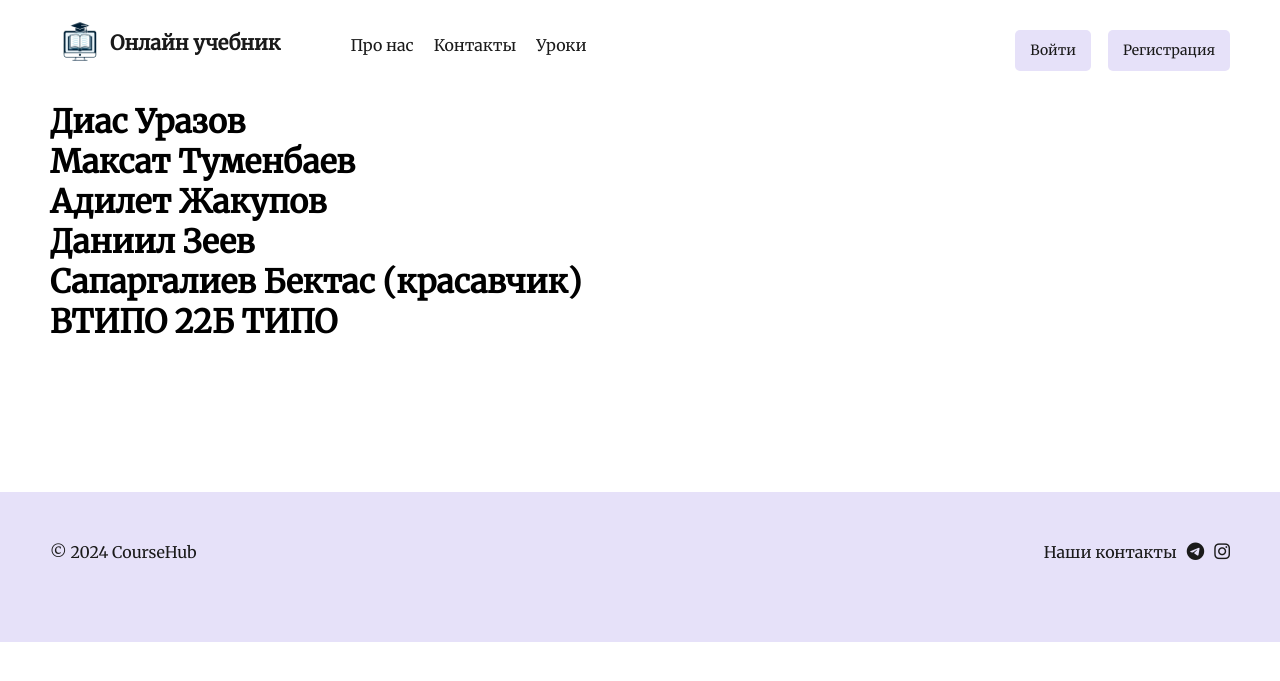
After one commit to DiasTime/python_vtipo, a Flask app: template templates/mainpage/aboutUs.html in a window 1280 px wide. The commit adds this page. Shown: the top 681 px of the page. Run offline with Flask 3, Linux system fonts and the light colour scheme; the template is opened without the code that fills it, so the values that code supplies are empty.

Commit message:
просто добавил страницу и поправил стили кнопки

```diff
--- /dev/null
+++ b/templates/mainpage/aboutUs.html
@@ -0,0 +1,75 @@
+<!DOCTYPE html>
+<html lang="en">
+  <head>
+    <meta charset="UTF-8" />
+    <meta http-equiv="X-UA-Compatible" content="IE=edge" />
+    <meta name="viewport" content="width=device-width, initial-scale=1.0" />
+    <title>CourseHub</title>
+
+    <link
+      rel="stylesheet"
+      href="https://cdnjs.cloudflare.com/ajax/libs/font-awesome/6.2.0/css/all.min.css" />
+    <link rel="icon" type="image/x-icon" href="img/545646161.png" />
+    <link rel="stylesheet" href="style.css" type="text/css" />
+  </head>
+  <body>
+    <header>
+      <div class="left-side-menu">
+        <div class="logo">
+          <a href="index.html">
+            <img src="img/545646161.png" />
+            <h1 class="logo-title">Онлайн учебник</h1>
+          </a>
+        </div>
+        <div class="menu">
+          <ul class="menu-list">
+            <li class="menu-item">
+              <span><a href="#">Про нас</a></span>
+            </li>
+            <li class="menu-item">
+              <span><a href="#">Контакты</a></span>
+            </li>
+            <li class="menu-item">
+              <span><a href="#uroki">Уроки</a></span>
+            </li>
+          </ul>
+        </div>
+      </div>
+      <div class="members">
+        <ul class="members-list">
+          <li>
+            <a href="#">Войти</a>
+          </li>
+          <li>
+            <a href="#">Регистрация</a>
+          </li>
+        </ul>
+      </div>
+    </header>
+    <div class="intro">
+      <h1>
+        Диас Уразов<br />
+        Максат Туменбаев<br />
+        Адилет Жакупов<br />
+        Даниил Зеев<br />
+        Сапаргалиев Бектас (красавчик)<br />
+        ВТИПО 22Б ТИПО<br />
+      </h1>
+    </div>
+  </body>
+  <footer>
+    <div class="footer-content">
+      <p class="footer-left-gdsc">© 2024 CourseHub</p>
+      <div class="footer-right">
+        <p class="social-media">
+          Наши
+          <a href="#">контакты</a>
+        </p>
+        <div class="brands">
+          <a href=""><i class="fa-brands fa-telegram"></i></a>
+          <a href=""><i class="fa-brands fa-instagram"></i></a>
+        </div>
+      </div>
+    </div>
+  </footer>
+</html>
--- a/templates/mainpage/index.html
+++ b/templates/mainpage/index.html
@@ -22,7 +22,7 @@
         <div class="menu">
           <ul class="menu-list">
             <li class="menu-item">
-              <span><a href="#">Про нас</a></span>
+              <span><a href="aboutUs.html">Про нас</a></span>
             </li>
             <li class="menu-item">
               <span><a href="#">Контакты</a></span>
--- a/templates/mainpage/style.css
+++ b/templates/mainpage/style.css
@@ -39,6 +39,9 @@ span {
   display: flex;
   cursor: pointer;
 }
+.logo a {
+  display: flex;
+}
 .logo-title {
   color: #1a1a1a;
   font-size: 20px;
@@ -74,7 +77,7 @@ span {
 }
 
 .members ul li {
-  background-color: #c7b8ec;
+  background-color: #e6e1f9;
   padding: 5px 15px;
   border-radius: 5px;
   transition: all 0.1s ease;
@@ -248,7 +251,7 @@ footer a {
 .footer-right {
   float: right;
   display: flex;
-  gap: 20px;
+  gap: 10px;
 }
 .brands {
   display: flex;
```
